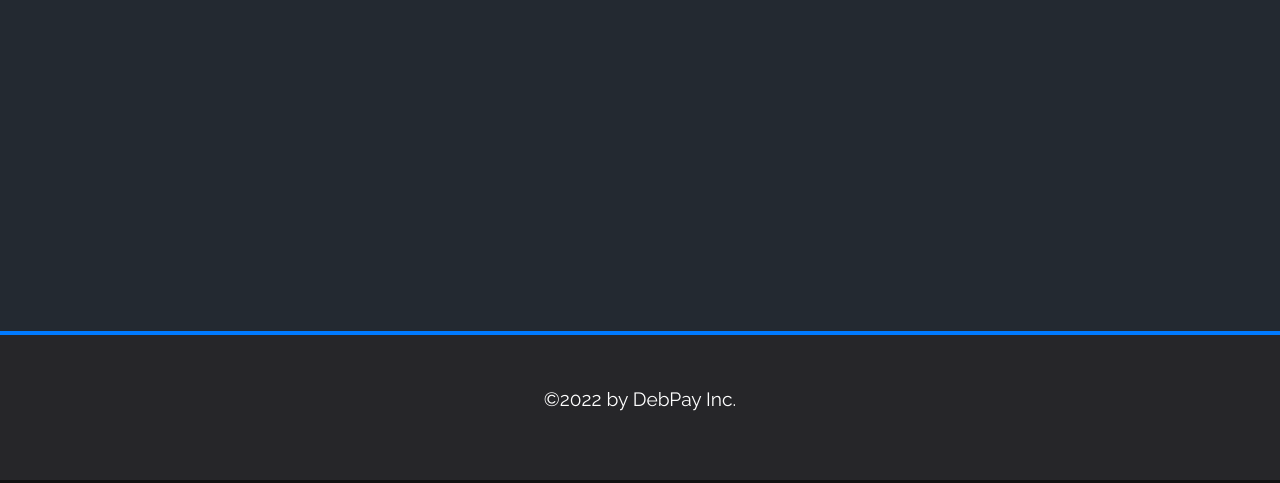
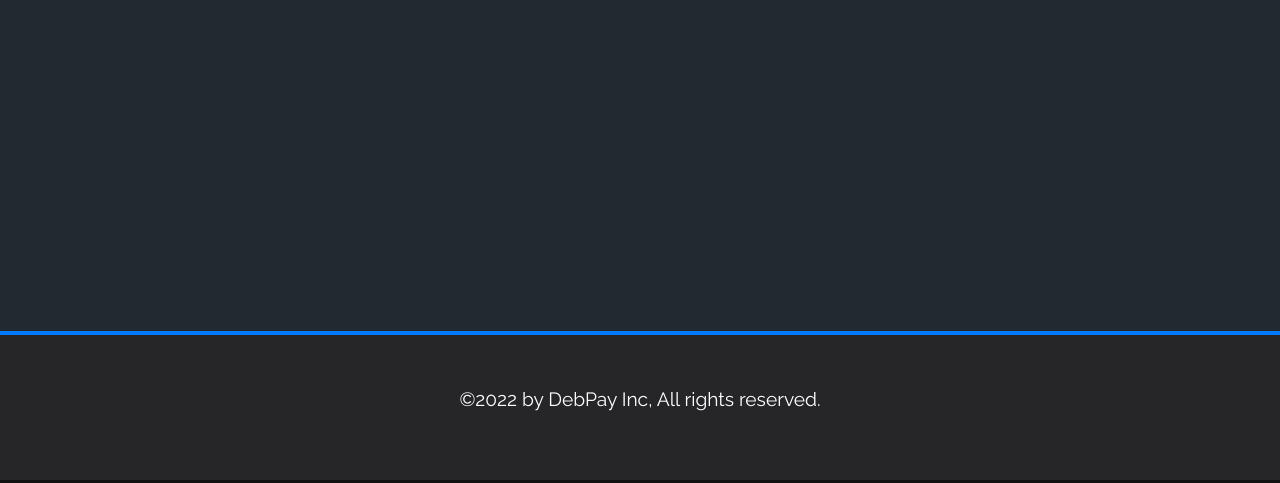
Before and after one commit to DebPay/debpe-webiste, a plain HTML site: page index.html in a window 1280 px wide. Shown: the part 317-800 px from the top of the page. Drawn offline with nearby package versions, Linux system fonts and the light colour scheme.

Commit message:
Update index.html

```diff
--- a/index.html
+++ b/index.html
@@ -48,7 +48,7 @@
 
     <!-- Footer -->
     <footer>
-        <p>©2022 by DebPay Inc.
+        <p>©2022 by DebPay Inc, All rights reserved.
         </p>
     </footer>
     <!-- End Footer -->
```
